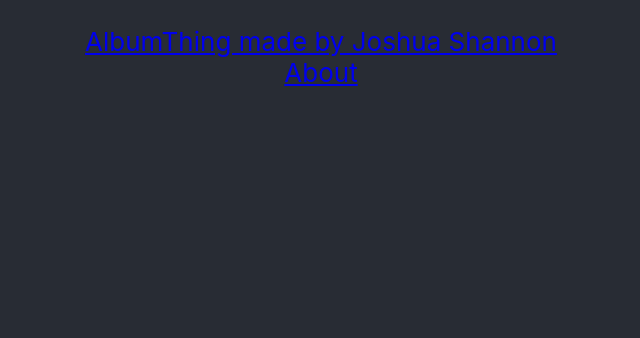
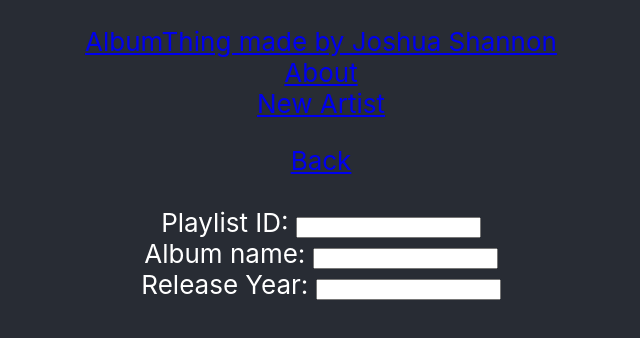
Before and after one commit to retrodaredevil/albumthing, a React (Create React App) app in the folder client/: page /artist/1/new in a window 1280 px wide. Shown: the top 338 px of the page, without its empty margins (319-959 px from the left). Built offline with nearby package versions, Linux system fonts and the light colour scheme.

Commit message:
New pages for adding stuff. Currently do nothing

```diff
--- a/client/src/App.tsx
+++ b/client/src/App.tsx
@@ -4,6 +4,8 @@
 import Home from "./pages/Home";
 import Artist from "./pages/Artist";
 import About from "./pages/About";
+import NewArtist from "./pages/NewArtist";
+import NewAlbum from "./pages/NewAlbum";
 
 function App() {
   // Tutorial followed for routing: https://blog.logrocket.com/react-router-v6/
@@ -17,11 +19,15 @@
             </Link>
             <br/>
             <Link to={"/about"}>About</Link>
+            <br/>
+            <Link to={"/artist/new"}>New Artist</Link>
           </p>
           <Routes>
             <Route path='/' element={<Home/>}/>
             <Route path='/about' element={<About/>}/>
+            <Route path="/artist/new" element={<NewArtist />} />
             <Route path="/artist/:youtubeId" element={<Artist />} />
+            <Route path="/artist/:youtubeId/new" element={<NewAlbum />} />
           </Routes>
         </header>
       </div>
--- a/client/src/pages/Artist.tsx
+++ b/client/src/pages/Artist.tsx
@@ -1,5 +1,5 @@
 import React from "react";
-import {useParams} from "react-router-dom";
+import {Link, useParams} from "react-router-dom";
 import {useQueryArtistQuery} from "../generated/graphql";
 import {graphQLClient} from "../client";
 
@@ -9,12 +9,18 @@
   console.log(youtubeId);
   return (
     <div className="App">
-      {isLoading && "Loading"}
-      {isSuccess && data!.queryArtist!.artist.name}
       <table style={{width: "1500px"}}>
         <tr>
-          <th>Album</th>
-          <th>Year</th>
+          <th>
+            {isSuccess ? data!.queryArtist!.artist.name : "Loading"}
+          </th>
+          <th>
+            <Link to={"./new"}>Add Album</Link>
+          </th>
+        </tr>
+        <tr>
+          <th>.</th>
+          <th>.</th>
         </tr>
         {isSuccess && <>
           {data!.queryArtist!.albumViews.map((albumView: any) =>
--- a/client/src/pages/Home.tsx
+++ b/client/src/pages/Home.tsx
@@ -4,13 +4,11 @@
 // import {useListArtists} from "../useRequest";
 import {useListArtistsQuery} from "../generated/graphql";
 import {graphQLClient} from "../client";
+import Popup from "reactjs-popup";
 
 function Home() {
   const stuff = useListArtistsQuery(graphQLClient);
-  console.log(stuff);
   const { data, error, isLoading, isSuccess } = stuff;
-  console.log(data);
-  console.log();
 
   if (error) return <h1>Something went wrong!</h1>;
   return (
--- /dev/null
+++ b/client/src/pages/NewAlbum.tsx
@@ -0,0 +1,24 @@
+import React from "react";
+import {Link, useParams} from "react-router-dom";
+
+function NewAlbum() {
+  const { youtubeId } = useParams();
+  // const {data, error, isLoading, isSuccess} = useQueryAlbumQuery(graphQLClient, {youtubeId: youtubeId ?? ""});
+  return (
+    <div className="App">
+      <Link to={"/artist/" + youtubeId}>
+        Back
+      </Link>
+      <br/>
+      <br/>
+      Playlist ID: <input/>
+      <br/>
+      Album name: <input/>
+      <br/>
+      Release Year: <input type={"number"}/>
+    </div>
+  );
+}
+
+
+export default NewAlbum;
--- /dev/null
+++ b/client/src/pages/NewArtist.tsx
@@ -0,0 +1,15 @@
+import React from "react";
+
+function NewArtist() {
+  // const {data, error, isLoading, isSuccess} = useQueryArtistQuery(graphQLClient, {youtubeId: youtubeId ?? ""});
+  return (
+    <div className="App">
+      YouTube ID: <input/>
+      <br/>
+      Artist name: <input/>
+    </div>
+  );
+}
+
+
+export default NewArtist;
```
